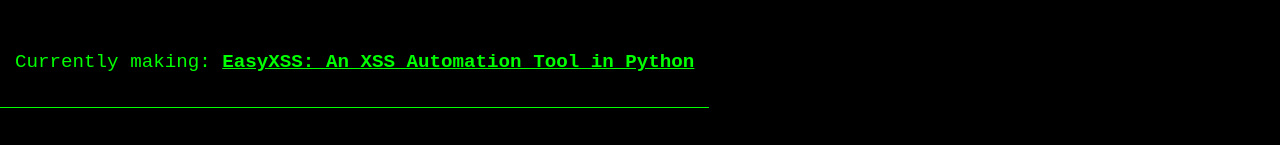
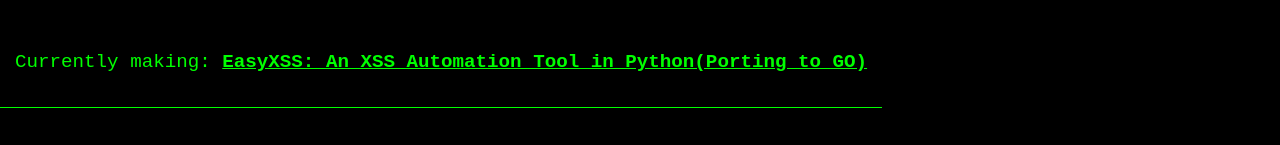
Before and after one commit to louisthedonothing/louisthedonothing.github.io, a plain HTML site: page index.html in a window 1280 px wide. Shown: the part 576-721 px from the top of the page. Drawn offline with Linux system fonts and the light colour scheme; grey boxes are pictures that could not be loaded.

Commit message:
Update index.html

```diff
--- a/index.html
+++ b/index.html
@@ -19,7 +19,7 @@
             <img src="https://files.catbox.moe/1s5uy5.gif" alt="Profile GIF">
         </div>
         <div class="box text">
-            <p>Currently making: <strong><a href="https://github.com/louisthedonothing/EasyXSS" style="color: #00ff00;">EasyXSS: An XSS Automation Tool in Python</a></strong></p>
+            <p>Currently making: <strong><a href="https://github.com/louisthedonothing/EasyXSS" style="color: #00ff00;">EasyXSS: An XSS Automation Tool in Python(Porting to GO)</a></strong></p>
         </div>
 <div class="box gif-container">
     <a href="https://discord.com/invite/soggycat" target="_blank" rel="noopener noreferrer">
```
